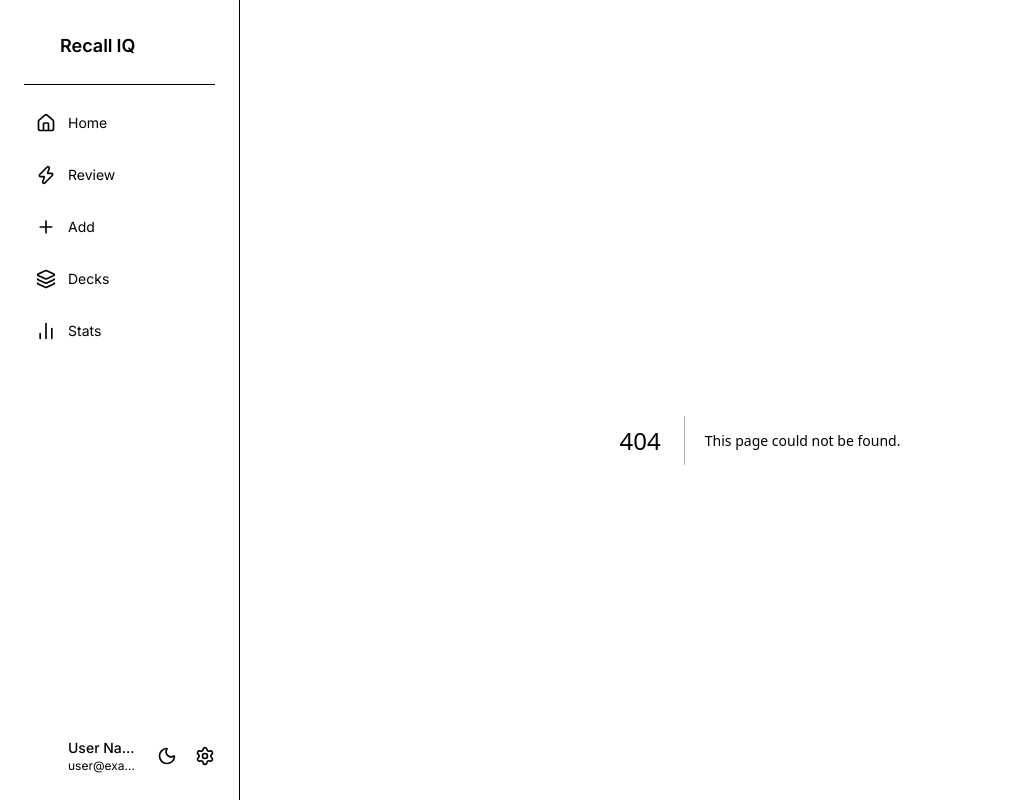
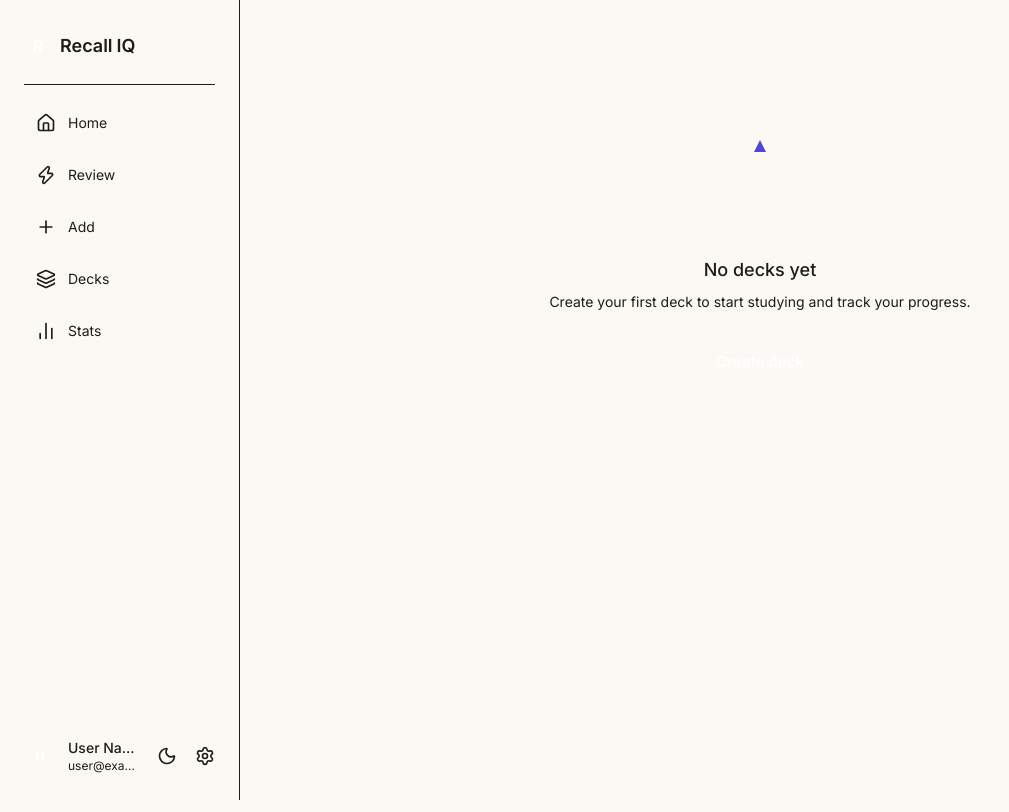
Before and after one commit to Sudarshan7a/recallIQ, a Next.js app: page /your-decks in a window 1280 px wide. Before the commit this address had no page. Shown: the top 812 px of the page, without its empty margins (0-1009 px from the left). Built offline with nearby package versions, Linux system fonts and the light colour scheme.

Commit message:
feat(ui): add EmptyState component and Your Decks empty state page

```diff
--- /dev/null
+++ b/app/your-decks/page.tsx
@@ -0,0 +1,28 @@
+"use client"
+
+import React from 'react'
+import EmptyState from '../../components/ui/EmptyState'
+import Button from '../../components/ui/Button'
+
+export default function YourDecksPage() {
+  const hasDecks = false // mock
+
+  if (!hasDecks) {
+    return (
+      <div className="max-w-4xl mx-auto">
+        <EmptyState
+          title="No decks yet"
+          description="Create your first deck to start studying and track your progress."
+          action={<Button variant="primary">Create deck</Button>}
+        />
+      </div>
+    )
+  }
+
+  return (
+    <div className="max-w-4xl mx-auto">
+      <h1 className="text-2xl font-display font-semibold mb-4">Your decks</h1>
+      {/* populated state would go here */}
+    </div>
+  )
+}
--- /dev/null
+++ b/components/ui/EmptyState.tsx
@@ -0,0 +1,16 @@
+import React from 'react'
+
+export default function EmptyState({ title, description, action }: { title: string; description?: string; action?: React.ReactNode }) {
+  return (
+    <div className="py-12 flex flex-col items-center text-center">
+      <div className="w-36 h-36 bg-surface-container flex items-center justify-center rounded-xl mb-6">
+        <svg width="48" height="48" viewBox="0 0 24 24" fill="none" xmlns="http://www.w3.org/2000/svg">
+          <path d="M12 2L15 8H9L12 2Z" fill="#5145DD" />
+        </svg>
+      </div>
+      <h3 className="text-lg font-medium text-text-primary mb-2">{title}</h3>
+      {description && <p className="text-text-secondary text-sm max-w-md">{description}</p>}
+      {action && <div className="mt-6">{action}</div>}
+    </div>
+  )
+}
```
